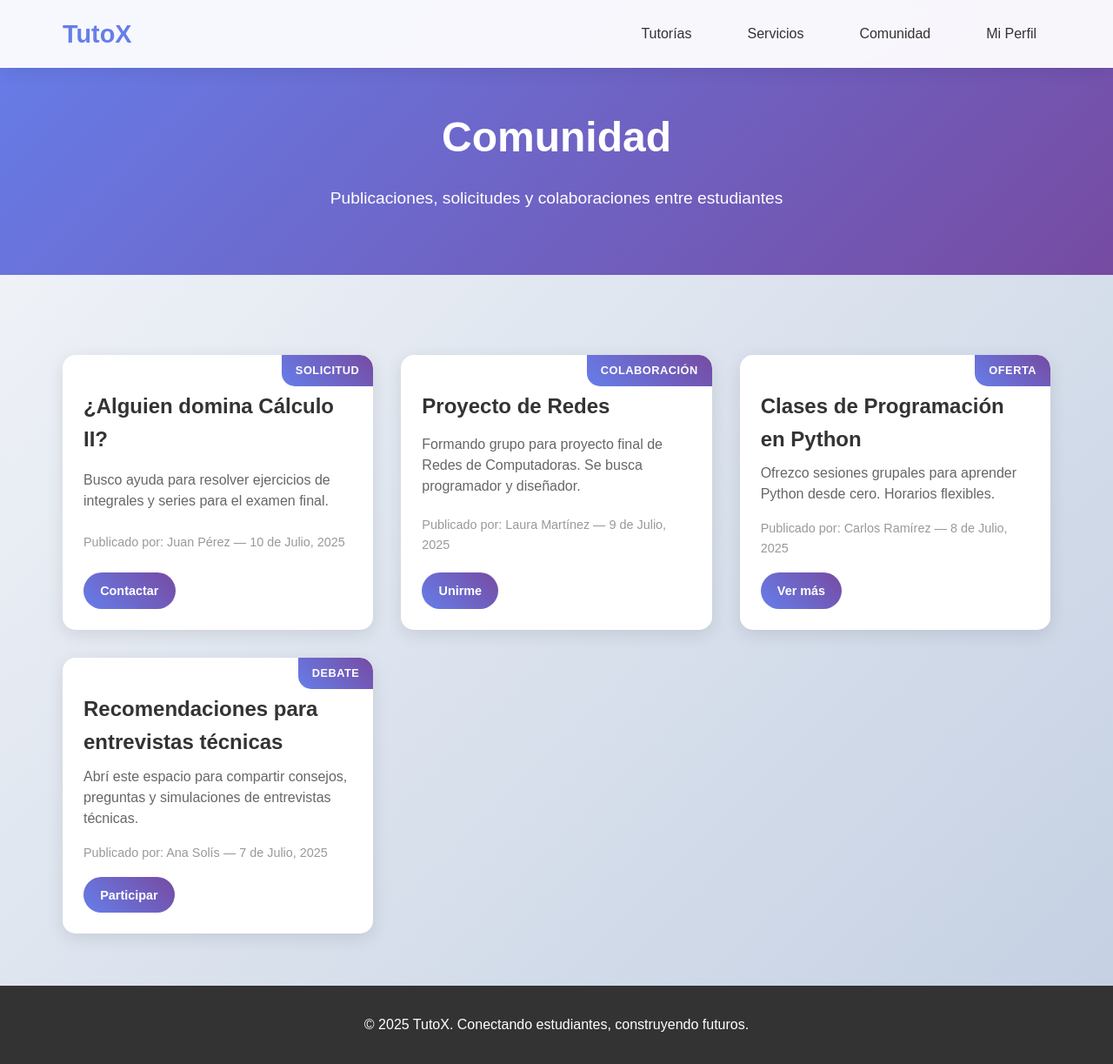
After one commit to MarkTech32/ProyectoFinal_AmbienteWeb, a PHP site: page /comunidad.php in a window 1280 px wide. The commit adds this page. Shown: the whole page at 87% size. Run offline with PHP 8.4, Linux system fonts and the light colour scheme.

Commit message:
Agrego páginas Mi Perfil y Comunidad + actualizo navbar (Luciano)

```diff
--- a/TutoX/app/views/componentes/navbar.php
+++ b/TutoX/app/views/componentes/navbar.php
@@ -4,8 +4,8 @@
             <ul class="menu-navegacion">
                 <li><a href="tutorias.php">Tutorías</a></li> <!-- Aqui hay que poner el link del php de tutorias -->
                 <li><a href="servicios.php">Servicios</a></li> <!-- Aqui hay que poner el link del php de servicios -->
-                <li><a href="#comunidad">Comunidad</a></li> <!-- Aqui hay que poner el link del php de comunidad -->
-                <li><a href="#perfil">Mi Perfil</a></li> <!-- Aqui hay que poner el link del php de perfil -->
+                <li><a href="comunidad.php">Comunidad</a></li> <!-- Aqui hay que poner el link del php de comunidad -->
+                <li><a href="miperfil.php">Mi Perfil</a></li> <!-- Aqui hay que poner el link del php de perfil -->
             </ul>
         </div>
 </nav>
--- /dev/null
+++ b/TutoX/public/comunidad.php
@@ -0,0 +1,73 @@
+<?php
+error_reporting(E_ALL);
+ini_set('display_errors', 1);
+?>
+<!DOCTYPE html>
+<html lang="es">
+<head>
+    <meta charset="UTF-8">
+    <title>Comunidad - TutoX</title>
+
+    <!-- CSS base -->
+    <link rel="stylesheet" href="css/stylesComponentes.css">
+    <link rel="stylesheet" href="css/comunidad.css">
+</head>
+<body>
+
+    <!-- Navbar -->
+    <?php include __DIR__ . '/../app/views/componentes/navbar.php'; ?>
+
+    <!-- Sección principal -->
+    <section class="seccion-comunidad">
+        <div class="contenedor">
+            <h1>Comunidad</h1>
+            <p>Publicaciones, solicitudes y colaboraciones entre estudiantes</p>
+        </div>
+    </section>
+
+    <!-- Lista de publicaciones -->
+    <section class="lista-comunidad">
+        <div class="contenedor">
+            <div class="cuadricula-comunidad">
+
+                <div class="tarjeta-comunidad">
+                    <div class="categoria-tag">Solicitud</div>
+                    <h3>¿Alguien domina Cálculo II?</h3>
+                    <p class="descripcion">Busco ayuda para resolver ejercicios de integrales y series para el examen final.</p>
+                    <p class="autor-fecha">Publicado por: Juan Pérez — 10 de Julio, 2025</p>
+                    <button class="boton boton-primario">Contactar</button>
+                </div>
+
+                <div class="tarjeta-comunidad">
+                    <div class="categoria-tag">Colaboración</div>
+                    <h3>Proyecto de Redes</h3>
+                    <p class="descripcion">Formando grupo para proyecto final de Redes de Computadoras. Se busca programador y diseñador.</p>
+                    <p class="autor-fecha">Publicado por: Laura Martínez — 9 de Julio, 2025</p>
+                    <button class="boton boton-primario">Unirme</button>
+                </div>
+
+                <div class="tarjeta-comunidad">
+                    <div class="categoria-tag">Oferta</div>
+                    <h3>Clases de Programación en Python</h3>
+                    <p class="descripcion">Ofrezco sesiones grupales para aprender Python desde cero. Horarios flexibles.</p>
+                    <p class="autor-fecha">Publicado por: Carlos Ramírez — 8 de Julio, 2025</p>
+                    <button class="boton boton-primario">Ver más</button>
+                </div>
+
+                <div class="tarjeta-comunidad">
+                    <div class="categoria-tag">Debate</div>
+                    <h3>Recomendaciones para entrevistas técnicas</h3>
+                    <p class="descripcion">Abrí este espacio para compartir consejos, preguntas y simulaciones de entrevistas técnicas.</p>
+                    <p class="autor-fecha">Publicado por: Ana Solís — 7 de Julio, 2025</p>
+                    <button class="boton boton-primario">Participar</button>
+                </div>
+
+            </div>
+        </div>
+    </section>
+
+    <!-- Footer -->
+    <?php include __DIR__ . '/../app/views/componentes/footer.php'; ?>
+
+</body>
+</html>
--- /dev/null
+++ b/TutoX/public/css/comunidad.css
@@ -0,0 +1,121 @@
+body {
+    background: linear-gradient(135deg, #f5f7fa 0%, #c3cfe2 100%);
+    min-height: 100vh;
+}
+
+/* Sección principal */
+.seccion-comunidad {
+    padding: 120px 0 40px;
+    text-align: center;
+    background: linear-gradient(135deg, #667eea 0%, #764ba2 100%);
+    color: white;
+}
+
+.seccion-comunidad h1 {
+    font-size: 3rem;
+    margin-bottom: 1rem;
+    animation: aparecerDesdeAbajo 1s ease-out;
+}
+
+.seccion-comunidad p {
+    font-size: 1.2rem;
+    margin-bottom: 2rem;
+    opacity: 0.9;
+    animation: aparecerDesdeAbajo 1s ease-out 0.3s both;
+}
+
+/* Lista de comunidad */
+.lista-comunidad {
+    padding: 60px 0;
+}
+
+.cuadricula-comunidad {
+    display: grid;
+    grid-template-columns: repeat(auto-fit, minmax(350px, 1fr));
+    gap: 2rem;
+    margin-top: 2rem;
+}
+
+.tarjeta-comunidad {
+    background: white;
+    border-radius: 15px;
+    padding: 1.5rem;
+    box-shadow: 0 5px 20px rgba(0, 0, 0, 0.1);
+    transition: all 0.3s ease;
+    position: relative;
+    overflow: hidden;
+    animation: aparecerDesdeAbajo 0.8s ease-out;
+
+    display: flex;
+    flex-direction: column;
+    justify-content: space-between;
+    height: 100%;
+}
+
+.tarjeta-comunidad:hover {
+    transform: translateY(-5px);
+    box-shadow: 0 15px 40px rgba(0, 0, 0, 0.15);
+}
+
+.categoria-tag {
+    position: absolute;
+    top: 0;
+    right: 0;
+    background: linear-gradient(45deg, #667eea, #764ba2);
+    color: white;
+    padding: 0.5rem 1rem;
+    border-radius: 0 15px 0 15px;
+    font-size: 0.8rem;
+    font-weight: 600;
+    text-transform: uppercase;
+    letter-spacing: 0.5px;
+}
+
+.tarjeta-comunidad h3 {
+    font-size: 1.5rem;
+    margin-bottom: 0.5rem;
+    color: #333;
+    margin-top: 1rem;
+}
+
+.descripcion {
+    color: #666;
+    margin-bottom: 1rem;
+    line-height: 1.5;
+}
+
+.autor-fecha {
+    font-size: 0.9rem;
+    color: #999;
+    margin-bottom: 1rem;
+}
+
+.boton {
+    align-self: flex-start;
+    padding: 0.8rem 1.2rem;
+    font-size: 0.9rem;
+    text-decoration: none;
+    border: none;
+    cursor: pointer;
+}
+
+@keyframes aparecerDesdeAbajo {
+    from {
+        opacity: 0;
+        transform: translateY(30px);
+    }
+    to {
+        opacity: 1;
+        transform: translateY(0);
+    }
+}
+
+@media (max-width: 768px) {
+    .seccion-comunidad h1 {
+        font-size: 2.5rem;
+    }
+
+    .cuadricula-comunidad {
+        grid-template-columns: 1fr;
+    }
+}
```
Also changed, not shown: TutoX/public/css/miperfil.css (added, +110 -0 lines), TutoX/public/miperfil.php (added, +80 -0 lines).
